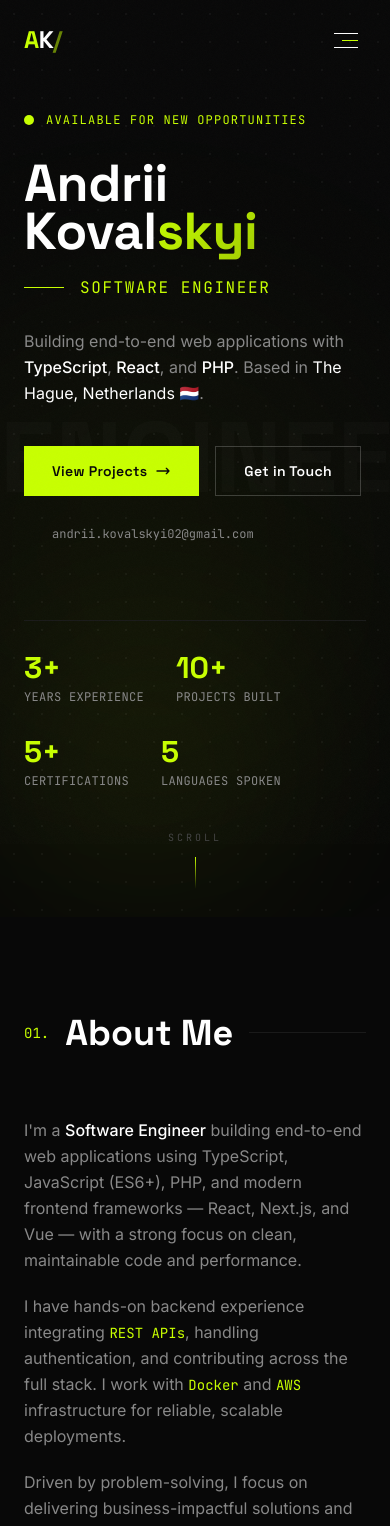
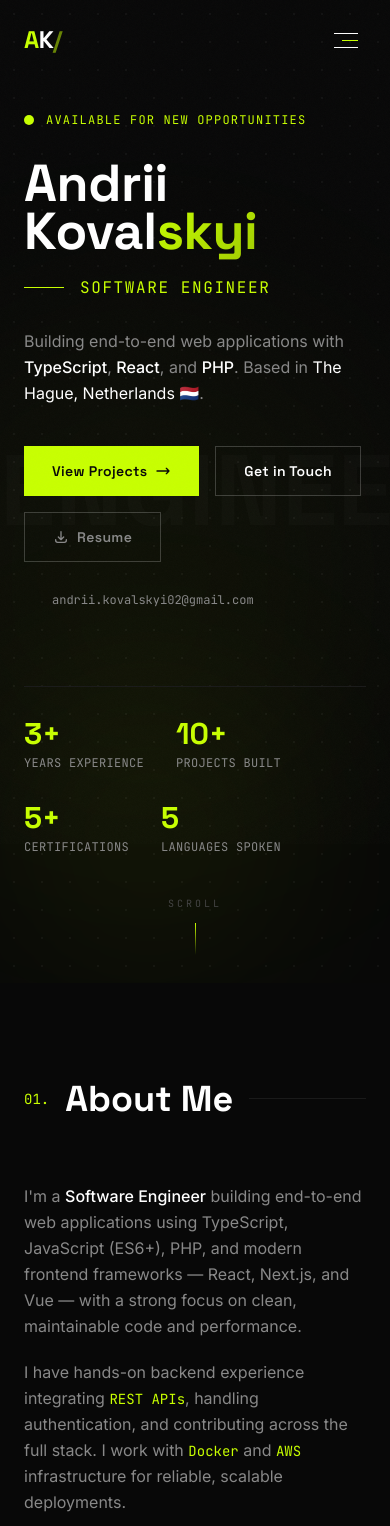
Before and after one commit to andrii-kovalskyi02/portfolio, a React (Vite) app: page / in a window 390 px wide. Shown: the top 1526 px of the page. Built offline with nearby package versions, Linux system fonts and the light colour scheme.

Commit message:
feat: update projects, certifications, achievements & env setup

```diff
--- a/src/components/Contact.tsx
+++ b/src/components/Contact.tsx
@@ -155,19 +155,29 @@ export default function Contact() {
               </h4>
               <div className="space-y-3">
                 {certifications.map((cert, i) => (
-                  <motion.div
+                  <motion.a
                     key={i}
+                    href={cert.url || undefined}
+                    target={cert.url ? '_blank' : undefined}
+                    rel={cert.url ? 'noopener noreferrer' : undefined}
                     initial={{ opacity: 0, x: 20 }}
                     animate={isInView ? { opacity: 1, x: 0 } : {}}
                     transition={{ delay: 0.3 + i * 0.07, duration: 0.5 }}
-                    className="flex gap-3 items-start p-3 rounded-lg border border-c-border bg-c-surface/50 hover:border-accent/20 transition-colors"
+                    className={`flex gap-3 items-start p-3 rounded-lg border border-c-border bg-c-surface/50 transition-colors ${
+                      cert.url
+                        ? 'hover:border-accent/40 hover:bg-c-surface cursor-pointer'
+                        : 'hover:border-accent/20'
+                    }`}
                   >
                     <span className="text-accent text-xs mt-0.5 shrink-0">✦</span>
-                    <div>
+                    <div className="flex-1">
                       <div className="text-white text-sm font-medium">{cert.title}</div>
                       <div className="font-code text-xs text-c-muted mt-0.5">{cert.issuer}</div>
                     </div>
-                  </motion.div>
+                    {cert.url && (
+                      <span className="text-accent/40 text-xs mt-0.5 shrink-0 group-hover:text-accent transition-colors">↗</span>
+                    )}
+                  </motion.a>
                 ))}
               </div>
             </motion.div>
--- a/src/components/Hero.tsx
+++ b/src/components/Hero.tsx
@@ -160,6 +160,23 @@ export default function Hero() {
               Get in Touch
             </a>
             <a
+              href="https://drive.google.com/file/d/1gEVF8ZX11f_tmbfOCb-mjjTyI5tFFL8J/view?usp=sharing"
+              target="_blank"
+              rel="noopener noreferrer"
+              className="group inline-flex items-center gap-2 px-7 py-3.5 border border-white/20 text-c-secondary font-display font-semibold text-sm tracking-wide hover:border-accent hover:text-accent transition-all duration-300"
+            >
+              <svg
+                className="w-4 h-4"
+                fill="none"
+                viewBox="0 0 24 24"
+                stroke="currentColor"
+                strokeWidth={2}
+              >
+                <path strokeLinecap="round" strokeLinejoin="round" d="M4 16v1a3 3 0 003 3h10a3 3 0 003-3v-1m-4-4l-4 4m0 0l-4-4m4 4V4" />
+              </svg>
+              Resume
+            </a>
+            <a
               href="mailto:andrii.kovalskyi02@gmail.com"
               className="inline-flex items-center gap-2 px-7 py-3.5 text-c-secondary font-code text-xs hover:text-accent transition-colors duration-200"
             >
--- a/src/components/Projects.tsx
+++ b/src/components/Projects.tsx
@@ -24,8 +24,10 @@ const bgPatterns: Record<number, string> = {
   1: 'from-blue-900/20 to-purple-900/20',
   2: 'from-sky-900/20 to-cyan-900/20',
   3: 'from-emerald-900/20 to-teal-900/20',
-  4: 'from-orange-900/20 to-rose-900/20',
-  5: 'from-violet-900/20 to-fuchsia-900/20',
+  4: 'from-amber-900/20 to-yellow-900/20',
+  5: 'from-orange-900/20 to-rose-900/20',
+  6: 'from-indigo-900/20 to-blue-900/20',
+  7: 'from-violet-900/20 to-fuchsia-900/20',
 }
 
 export default function Projects() {
@@ -61,7 +63,8 @@ export default function Projects() {
               transition={{ duration: 0.75, delay: i * 0.12, ease: [0.22, 1, 0.36, 1] }}
               onMouseEnter={() => setHoveredId(p.id)}
               onMouseLeave={() => setHoveredId(null)}
-              className={`group relative grid md:grid-cols-[1fr_40%] gap-0 rounded-xl border overflow-hidden transition-all duration-400 ${
+              onClick={() => p.demo && window.open(p.demo, '_blank', 'noopener,noreferrer')}
+              className={`group relative grid md:grid-cols-[1fr_40%] gap-0 rounded-xl border overflow-hidden transition-all duration-400 cursor-pointer ${
                 hoveredId === p.id ? 'border-accent/40' : 'border-c-border'
               }`}
             >
@@ -84,20 +87,28 @@ export default function Projects() {
                   ))}
                 </div>
                 <div className="flex gap-5">
+                  {p.code && (
                     <a
                       href={p.code}
+                      target="_blank"
+                      rel="noopener noreferrer"
                       className="flex items-center gap-2 font-code text-xs text-c-secondary hover:text-accent transition-colors"
                     >
                       <IconGithub />
                       Source Code
                     </a>
+                  )}
+                  {p.demo && (
                     <a
                       href={p.demo}
+                      target="_blank"
+                      rel="noopener noreferrer"
                       className="flex items-center gap-2 font-code text-xs text-c-secondary hover:text-accent transition-colors"
                     >
                       <IconExternal />
                       Live Demo
                     </a>
+                  )}
                 </div>
               </div>
 
@@ -147,17 +158,22 @@ export default function Projects() {
               initial={{ opacity: 0, y: 30 }}
               animate={isInView ? { opacity: 1, y: 0 } : {}}
               transition={{ duration: 0.6, delay: 0.5 + i * 0.1, ease: [0.22, 1, 0.36, 1] }}
-              className="group rounded-xl border border-c-border bg-c-bg p-6 hover:border-accent/30 hover:bg-c-surface/80 transition-all duration-300"
+              onClick={() => p.demo && window.open(p.demo, '_blank', 'noopener,noreferrer')}
+              className="group rounded-xl border border-c-border bg-c-bg p-6 hover:border-accent/30 hover:bg-c-surface/80 transition-all duration-300 cursor-pointer"
             >
               <div className="flex items-start justify-between mb-5">
                 <span className="text-4xl">{p.emoji}</span>
                 <div className="flex gap-3 opacity-0 group-hover:opacity-100 transition-opacity duration-200">
-                  <a href={p.code} className="text-c-muted hover:text-accent transition-colors">
+                  {p.code && (
+                    <a href={p.code} target="_blank" rel="noopener noreferrer" className="text-c-muted hover:text-accent transition-colors">
                       <IconGithub />
                     </a>
-                  <a href={p.demo} className="text-c-muted hover:text-accent transition-colors">
+                  )}
+                  {p.demo && (
+                    <a href={p.demo} target="_blank" rel="noopener noreferrer" className="text-c-muted hover:text-accent transition-colors">
                       <IconExternal />
                     </a>
+                  )}
                 </div>
               </div>
               <h3 className="font-display font-semibold text-lg text-white mb-2 group-hover:text-accent transition-colors duration-300">
--- a/src/data/resume.ts
+++ b/src/data/resume.ts
@@ -3,12 +3,12 @@ export const personalInfo = {
   firstName: 'Andrii',
   lastName: 'Kovalskyi',
   title: 'Software Engineer',
-  email: 'andrii.kovalskyi02@gmail.com',
-  phone: '+31 6 8704 1799',
+  email: import.meta.env.VITE_EMAIL as string,
+  phone: import.meta.env.VITE_PHONE as string,
   location: 'The Hague, Netherlands',
   linkedin: 'https://www.linkedin.com/in/andrii-kovalskyi-639b3b297/',
   github: 'https://github.com/andrii-kovalskyi02',
-  whatsapp: 'https://wa.me/31687041799',
+  whatsapp: import.meta.env.VITE_WHATSAPP as string,
 }
 
 export const stats = [
@@ -50,7 +50,7 @@ export const experience = [
       'Leading frontend development for a web-based CRM platform tailored for publishers',
       'Ensuring performance, responsiveness, and visual consistency across white-label deployments',
       'Managing CI/CD pipelines and AWS infrastructure (ECS, EC2, S3)',
-      'Mentoring an intern on frontend best practices and product development',
+      'Holding architectural and technical mentorship responsibilities and maintaining engineering best practices',
       'Leveraging AI tools (Claude, ChatGPT, DeepSeek) to accelerate code generation and debugging',
     ],
   },
@@ -93,8 +93,8 @@ export const projects = [
     description:
       'A functional e-commerce platform for exploring phones and tablets with Redux-powered cart, REST API integration, and full product filtering.',
     tech: ['React', 'TypeScript', 'Redux', 'REST API', 'SCSS'],
-    demo: '#',
-    code: '#',
+    demo: 'https://andrii-kovalskyi02.github.io/react-gadget-store/',
+    code: 'https://github.com/andrii-kovalskyi02/react-gadget-store',
     featured: true,
   },
   {
@@ -104,30 +104,30 @@ export const projects = [
     description:
       'A weather forecast application built on Next.js delivering accurate location-based predictions with an intuitive, responsive interface.',
     tech: ['Next.js', 'React', 'TypeScript', 'Tailwind CSS', 'REST API'],
-    demo: '#',
-    code: '#',
+    demo: 'https://next-weather-forecast.vercel.app',
+    code: 'https://github.com/andrii-kovalskyi02/next-weather-forecast',
     featured: true,
   },
   {
     id: 3,
-    name: 'Task Master',
-    emoji: '📋',
+    name: 'Estate Hub',
+    emoji: '🏡',
     description:
-      'A powerful task management application with full CRUD operations, React state management, and seamless REST API integration.',
-    tech: ['React', 'TypeScript', 'REST API', 'HTML'],
-    demo: '#',
-    code: '#',
+      'A full-featured real estate listing platform built with Vue 3 and Pinia, enabling users to browse, create, edit, and favorite property listings with advanced search and sorting.',
+    tech: ['Vue 3', 'TypeScript', 'Pinia', 'Vue Router', 'SCSS', 'Vite'],
+    demo: 'https://estate-hub.vercel.app',
+    code: 'https://github.com/andrii-kovalskyi02/estate-hub',
     featured: true,
   },
   {
     id: 4,
-    name: 'Luna Sonic',
-    emoji: '🔊',
+    name: 'Holld Yachts',
+    emoji: '⛵',
     description:
-      'Landing page for CrazyBaby Luna — a futuristic Kickstarter wireless speaker — with focus on animation and visual storytelling.',
-    tech: ['HTML', 'CSS/SCSS', 'JavaScript', 'BEM'],
-    demo: '#',
-    code: '#',
+      'A luxury yacht manufacturer website showcasing carbon-built catamarans crafted with Dutch superyacht precision and high-performance engineering.',
+    tech: ['WordPress', 'PHP', 'JavaScript', 'CSS', 'UI/UX'],
+    demo: 'https://www.holld.com/',
+    code: '',
     featured: false,
   },
   {
@@ -137,8 +137,30 @@ export const projects = [
     description:
       'Classic 2048 puzzle game implemented in vanilla JavaScript with smooth tile animations and keyboard/touch controls.',
     tech: ['HTML', 'CSS/SCSS', 'JavaScript', 'BEM'],
-    demo: '#',
-    code: '#',
+    demo: 'https://andrii-kovalskyi02.github.io/2048_game/',
+    code: 'https://github.com/andrii-kovalskyi02/2048_game',
+    featured: false,
+  },
+  {
+    id: 6,
+    name: 'Task Master',
+    emoji: '📋',
+    description:
+      'A powerful task management application with full CRUD operations, React state management, and seamless REST API integration.',
+    tech: ['React', 'TypeScript', 'REST API', 'HTML'],
+    demo: 'https://andrii-kovalskyi02.github.io/todo_app/',
+    code: 'https://github.com/andrii-kovalskyi02/todo_app',
+    featured: false,
+  },
+  {
+    id: 7,
+    name: 'Luna Sonic',
+    emoji: '🔊',
+    description:
+      'Landing page for CrazyBaby Luna — a futuristic Kickstarter wireless speaker — with focus on animation and visual storytelling.',
+    tech: ['HTML', 'CSS/SCSS', 'JavaScript', 'BEM'],
+    demo: 'https://andrii-kovalskyi02.github.io/crazybaby-landing/',
+    code: 'https://github.com/andrii-kovalskyi02/crazybaby-landing',
     featured: false,
   },
 ]
@@ -152,15 +174,17 @@ export const education = {
 }
 
 export const certifications = [
-  { title: 'Cloud Computing on AWS', issuer: 'Amazon Web Services' },
-  { title: 'Frontend Development', issuer: 'Mate Academy — React, Redux, TypeScript' },
-  { title: 'CS50 Introduction to Computer Science', issuer: 'Harvard / Prometheus' },
-  { title: 'EE.08 — Computer Systems Assembly & Networks', issuer: 'Polish Examination Board (OKE)' },
-  { title: 'EE.09 — Website & Database Programming', issuer: 'Polish Examination Board (OKE)' },
-  { title: 'CodeWars', issuer: '100+ Kata Completed' },
+  { title: 'Cloud Computing on AWS', issuer: 'Amazon Web Services', url: 'https://www.udemy.com/certificate/UC-e70b25b9-c14c-4fa1-b913-7285a6d7c937/' },
+  { title: 'Frontend Development', issuer: 'Mate Academy — React, Redux, TypeScript', url: 'https://drive.google.com/file/d/1NGvbDtx4NXRU0wU8m1O5d8T697aBd1dR/view' },
+  { title: 'CS50 Introduction to Computer Science', issuer: 'Harvard / Prometheus', url: 'https://drive.google.com/file/d/10bYo_jqRxqj88EKz8lcrJygesWV1jfO1/view' },
+  { title: 'EE.08 — Computer Systems Assembly & Networks', issuer: 'Polish Examination Board (OKE)', url: 'https://drive.google.com/file/d/1_bMnTkRoYwcqc9fS5dsRR3fGSrfnGQDb/view' },
+  { title: 'EE.09 — Website & Database Programming', issuer: 'Polish Examination Board (OKE)', url: 'https://drive.google.com/file/d/1_bMnTkRoYwcqc9fS5dsRR3fGSrfnGQDb/view' },
+  { title: 'CodeWars', issuer: '100+ Kata Completed', url: '' },
 ]
 
 export const achievements = [
+  'Architected and provisioned AWS infrastructure from scratch for a production CRM platform',
+  'Mentored a junior intern to a confident junior developer through regular code reviews and pair programming',
   'Passed Polish state-level professional IT certification exams (EE.08 & EE.09)',
   'Selected for an internship in Italy under the Erasmus+ program',
   'Led a virtual IT equipment sales company during COVID-19, achieving 1st place in a business competition',
```
Also changed, not shown: src/vite-env.d.ts (added, +11 -0 lines), 2 other files (tests, documents, lock files or other folders). Lines whose indentation alone changed are shown as unchanged.
